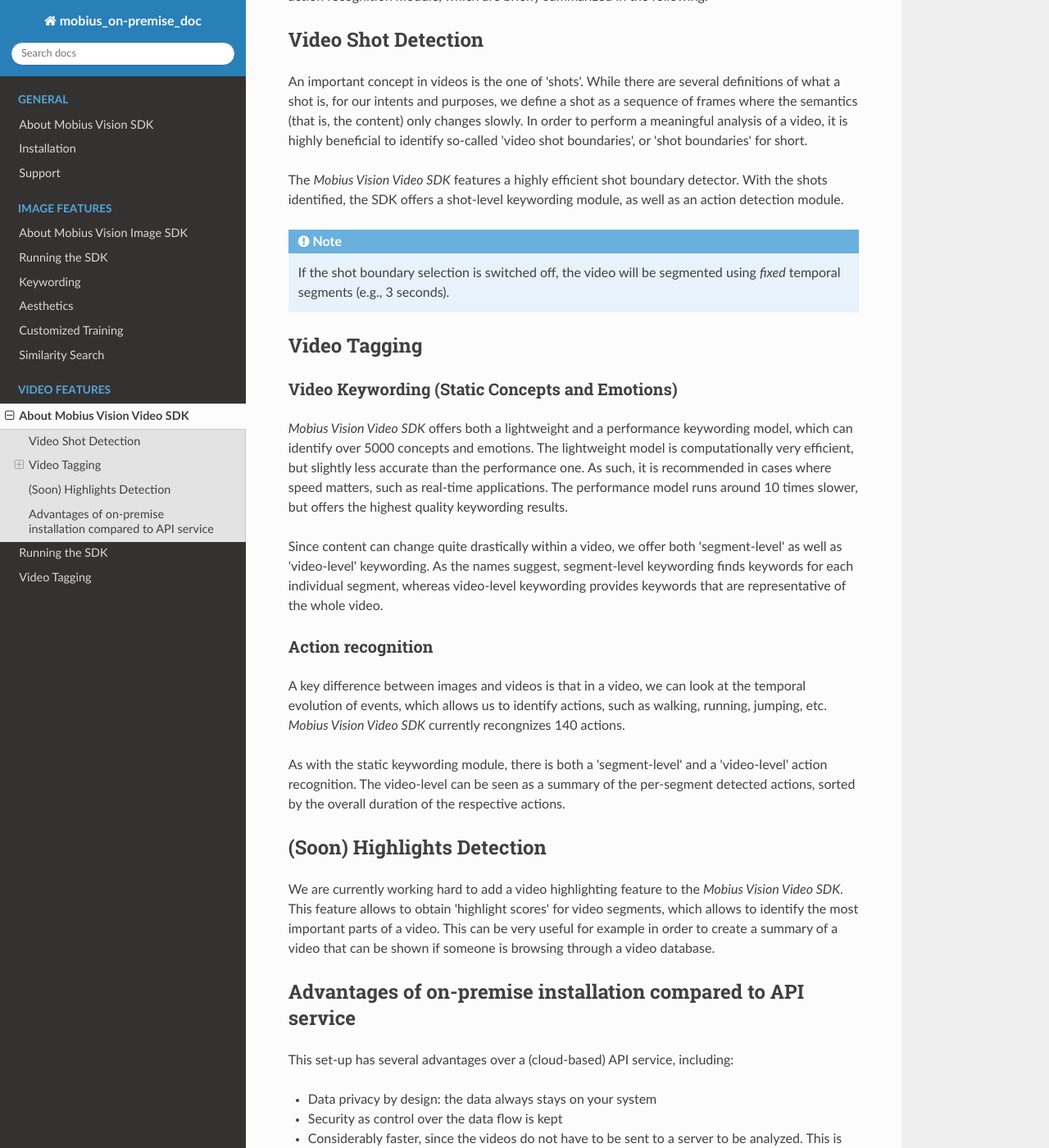
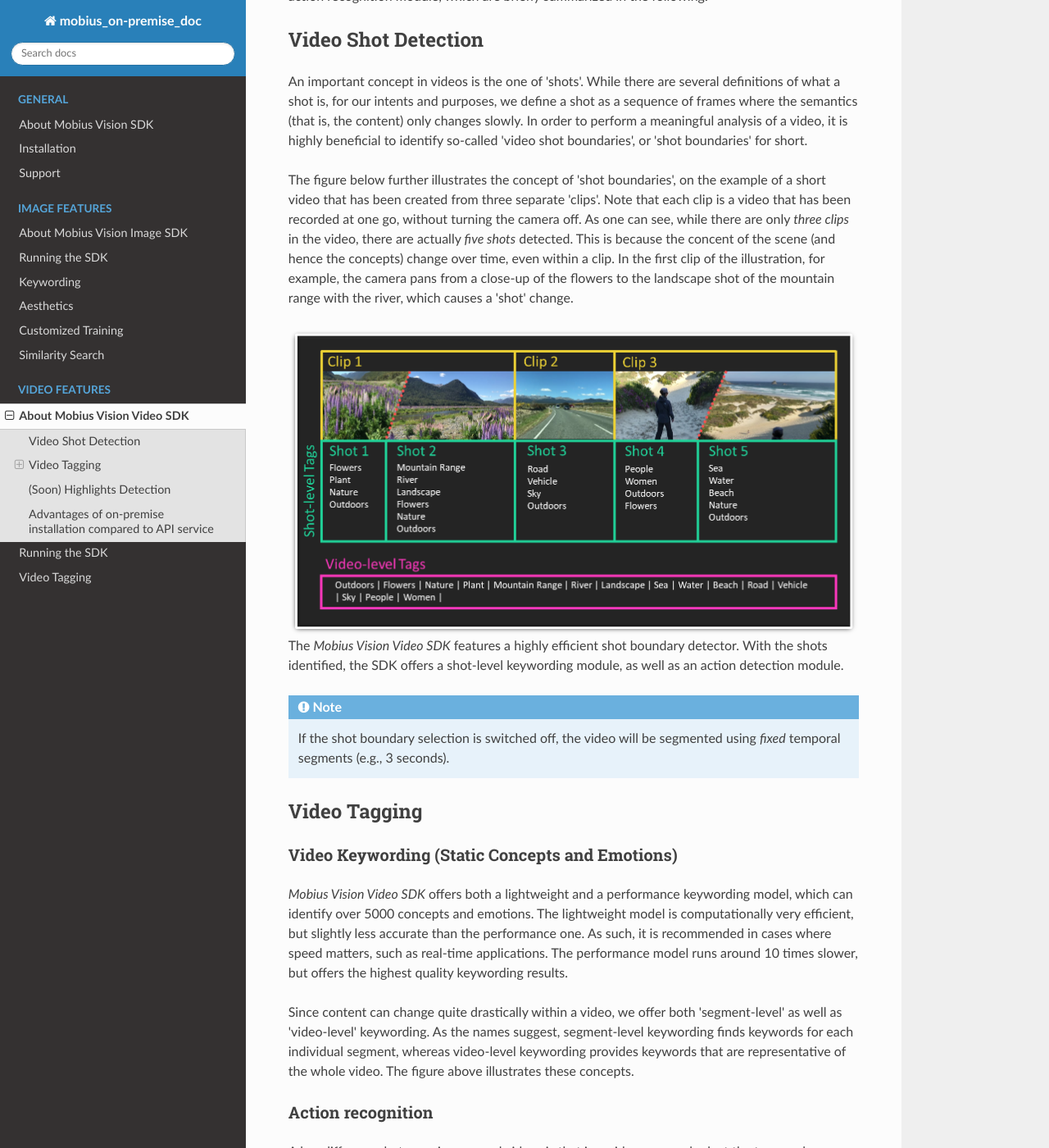
Before and after one commit to rumlingd/mobius_on-premise_doc, a Sphinx documentation site: the page built from source/video_about-tech.rst, in a window 1280 px wide and 1400 px high, scrolled down 344 px. Shown: the whole window at 82% size. Built offline with Sphinx 7.4.7 and the Read the Docs theme 2.0.0, drawn with Linux system fonts in a browser that asks for light colours; formulas are drawn with MathJax 3.

Commit message:
Added visualization of video shot boundaries and corresponding text

```diff
--- a/source/video_about-tech.rst
+++ b/source/video_about-tech.rst
@@ -10,6 +10,14 @@
 ---------------------
 
 An important concept in videos is the one of 'shots'. While there are several definitions of what a shot is, for our intents and purposes, we define a shot as a sequence of frames where the semantics (that is, the content) only changes slowly. In order to perform a meaningful analysis of a video, it is highly beneficial to identify so-called 'video shot boundaries', or 'shot boundaries' for short.
+
+The figure below further illustrates the concept of 'shot boundaries', on the example of a short video that has been created from three separate 'clips'. Note that each clip is a video that has been recorded at one go, without turning the camera off. As one can see, while there are only *three clips* in the video, there are actually *five shots* detected. This is because the concent of the scene (and hence the concepts) change over time, even within a clip. In the first clip of the illustration, for example, the camera pans from a close-up of the flowers to the landscape shot of the mountain range with the river, which causes a 'shot' change.
+
+
+.. image::
+   data/shots_viz.png
+   :align: center
+
 
 The |mobvis_video| features a highly efficient shot boundary detector. With the shots identified, the SDK offers a shot-level keywording module, as well as an action detection module.
 
@@ -26,12 +34,9 @@
 
 |mobvis_video| offers both a |lightweight_model| and a |performance_model| keywording model, which can identify over 5000 concepts and emotions. The |lightweight_model| model is computationally very efficient, but slightly less accurate than the performance one. As such, it is recommended in cases where speed matters, such as real-time applications. The |performance_model| model runs around 10 times slower, but offers the highest quality keywording results.
 
-Since content can change quite drastically within a video, we offer both 'segment-level' as well as 'video-level' keywording. As the names suggest, segment-level keywording finds keywords for each individual segment, whereas video-level keywording provides keywords that are representative of the whole video.
+Since content can change quite drastically within a video, we offer both 'segment-level' as well as 'video-level' keywording. As the names suggest, segment-level keywording finds keywords for each individual segment, whereas video-level keywording provides keywords that are representative of the whole video. The figure above illustrates these concepts.
 
-..
-    .. image::
-       data/keywords_tree.png
-       :align: center
+
 
 
 
--- a/source/video_keywording.rst
+++ b/source/video_keywording.rst
@@ -84,11 +84,11 @@
 
 Furthermore, an optional argument can be used to specify a fixed video tagging interval. This can be useful in case the shot detection feature has not been bought, but the content is still changing over time.
 
-* *fixed_segment_length_in_secs* (default *3*)
+* *fixed_segment_length* (default *3*)
 
 .. note::
 
-  If *fixed_segment_length_in_secs* is set, the shot detector is disabled.
+  If *fixed_segment_length* is set, the shot detector is disabled.
 
 
 Error messages
```
Also changed, not shown: source/data/shots_viz.png (added).
